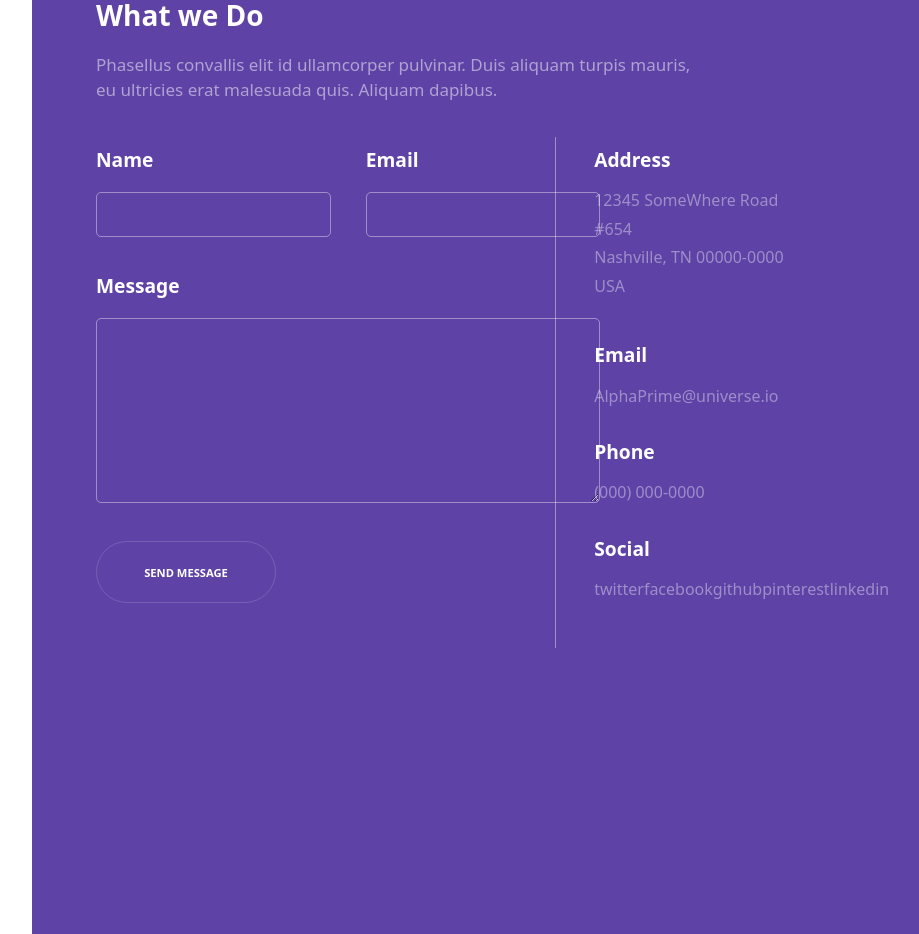
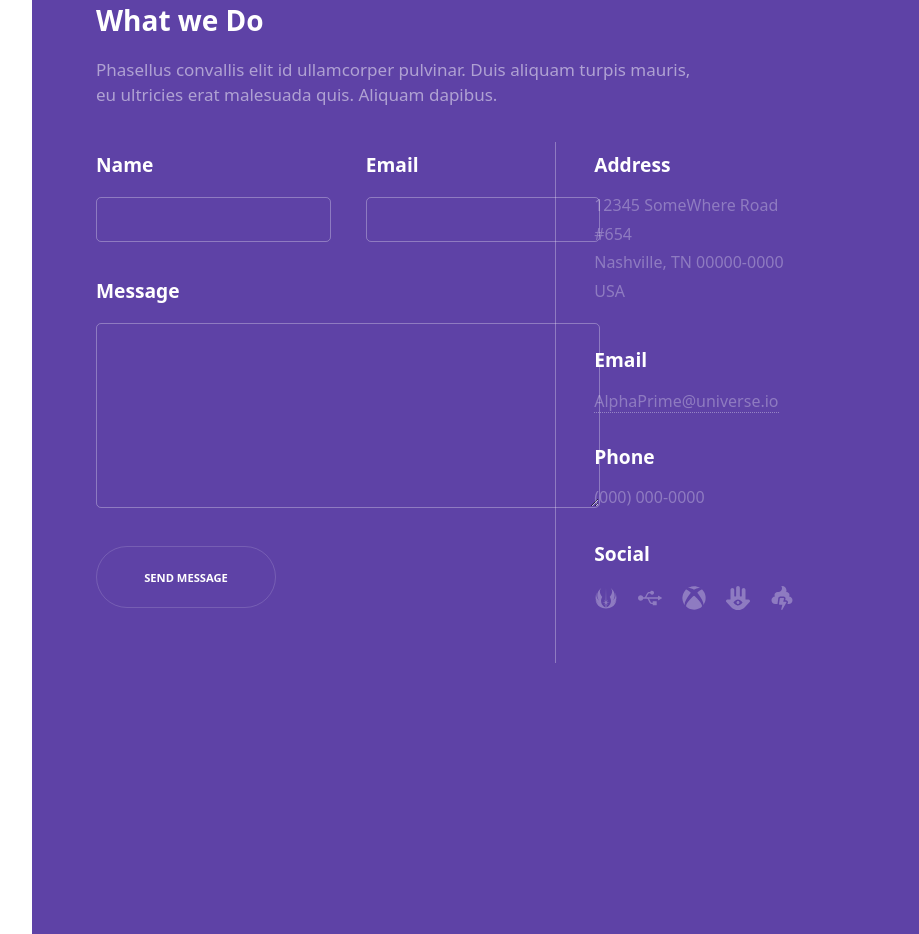
Before and after one commit to RandomSavage/spaceBridge, a Next.js app: page /home in a window 1280 px wide. Shown: the part 3060-3994 px from the top of the page, without its empty margins (280-1199 px from the left). Built offline with nearby package versions, Linux system fonts and the light colour scheme.

Commit message:
added social icons to Contact Form

```diff
--- a/components/UI/Contact/Contact.js
+++ b/components/UI/Contact/Contact.js
@@ -1,3 +1,4 @@
+import { FaJediOrder, FaUsb, FaXbox, FaHamsa, FaPooStorm } from "react-icons/fa";
 
 
 
@@ -55,19 +56,19 @@ const Contact = () => {
               <h3>Social</h3>
               <ul className="icons">
                 <li>
-                  <a href="#">twitter</a>
+                  <a href="#"><FaJediOrder className="fa-icons" /></a>
                 </li>
                 <li>
-                  <a href="#">facebook</a>
+                  <a href="#"><FaUsb className="fa-icons" /></a>
                 </li>
                 <li>
-                  <a href="#">github</a>
+                  <a href="#"><FaXbox className="fa-icons" /></a>
                 </li>
                 <li>
-                  <a href="#">pinterest</a>
+                  <a href="#"><FaHamsa className="fa-icons" /></a>
                 </li>
                 <li>
-                  <a href="#">linkedin</a>
+                  <a href="#"><FaPooStorm className="fa-icons" /></a>
                 </li>
               </ul>
             </li>
--- a/components/UI/Contact/_contact.scss
+++ b/components/UI/Contact/_contact.scss
@@ -23,7 +23,7 @@
     flex-wrap: wrap;
     .split-left{
       width: calc(67% - 19.5em);
-      border-right: 1px solid rgba(255,255,255,.4);
+      border-right: 1px solid rgba(255,255,255,.3);
       padding: .8em 2em 0em 0em;
       form{
         .fields{
@@ -46,8 +46,8 @@
               font-size: 1em;
               padding: .8em;
               outline: none;
-              color: rgba(255,255,255,.4);
-              border: 1px solid rgba(255,255,255,.4);
+              color: rgba(255,255,255,.3);
+              border: 1px solid rgba(255,255,255,.3);
               border-radius: 5px;
             }
             textarea{
@@ -56,8 +56,8 @@
               font-size: 1.1em;
               padding: .8em;
               outline: none;
-              color: rgba(255,255,255,.4);
-              border: 1px solid rgba(255,255,255,.4);
+              color: rgba(255,255,255,.3);
+              border: 1px solid rgba(255,255,255,.3);
               border-radius: 5px;
             }
           }
@@ -79,7 +79,7 @@
         }
           .li-header{
             width: 200px;
-            color: rgba(255,255,255,.4);
+            color: rgba(255,255,255,.3);
             margin-bottom: 2.4em;
             h3{
               font-size: 1.2em;
@@ -88,18 +88,34 @@
               color: #fff;
             }
             span{
-              color: rgba(255,255,255,.4);
+              color: rgba(255,255,255,.3);
             }
             br{
               height: .5em;
             }
             a{
-              color: rgba(255,255,255,.4);
+              color: rgba(255,255,255,.3);
               text-decoration: none;
+              border-bottom: dotted 1px rgba(255, 255, 255, 0.35);
             }
             .icons{
               display: flex;
               flex-direction: row;
+              justify-content: space-between;
+              a{
+              border-bottom: transparent;
+              &:hover{
+                color: #fff;
+                border-bottom: dotted 1px rgba(255, 255, 255, 0.35);
+                }
+              }
+              .fa-icons{
+              color: rgba(255,255,255,.3);
+              font-size: 1.5em;
+              &:hover{
+                color: #fff;
+                }
+              }
             }
           }
       }
```
Also changed, not shown: components/UI/Contact/dist/_contact.css.
